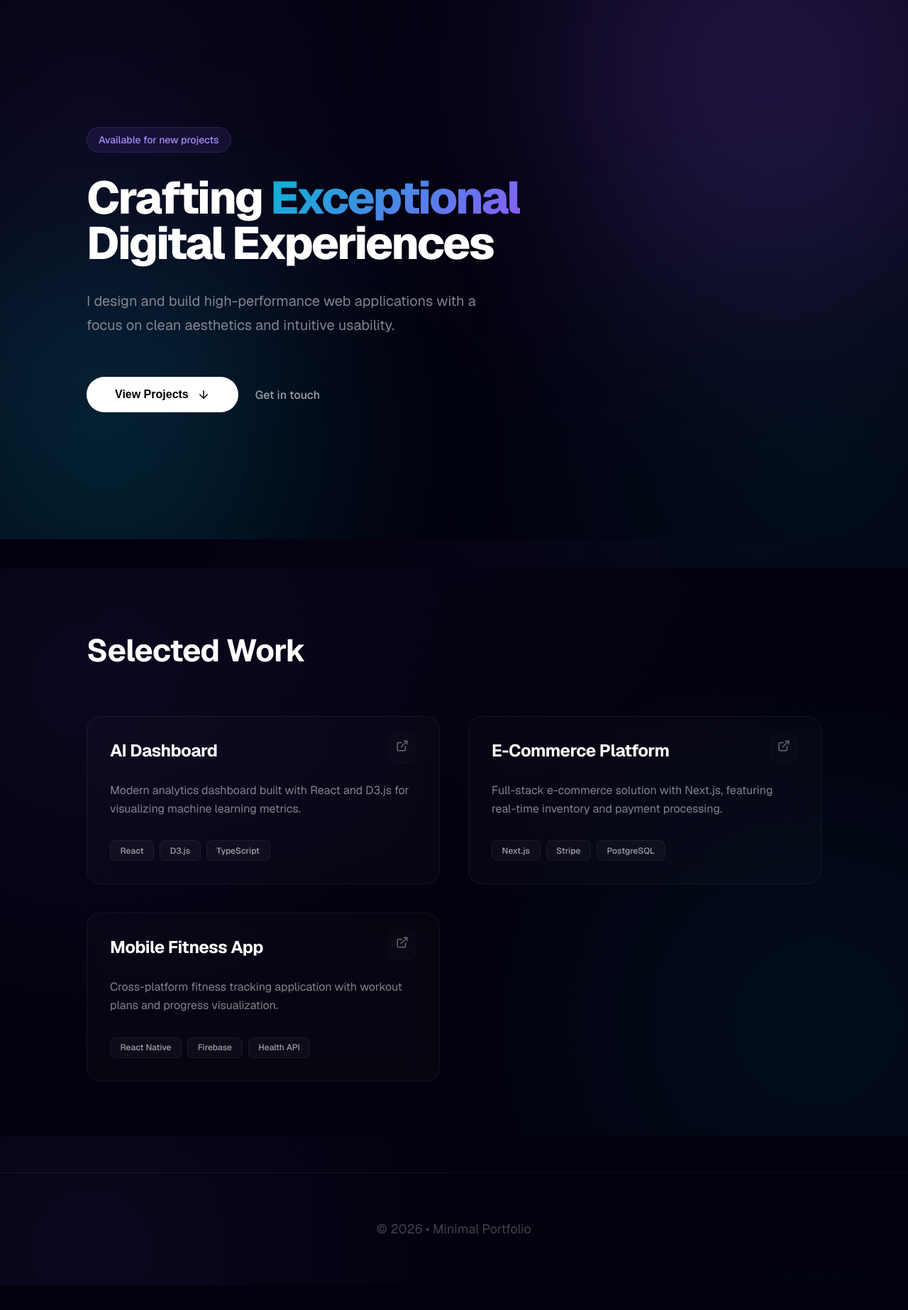
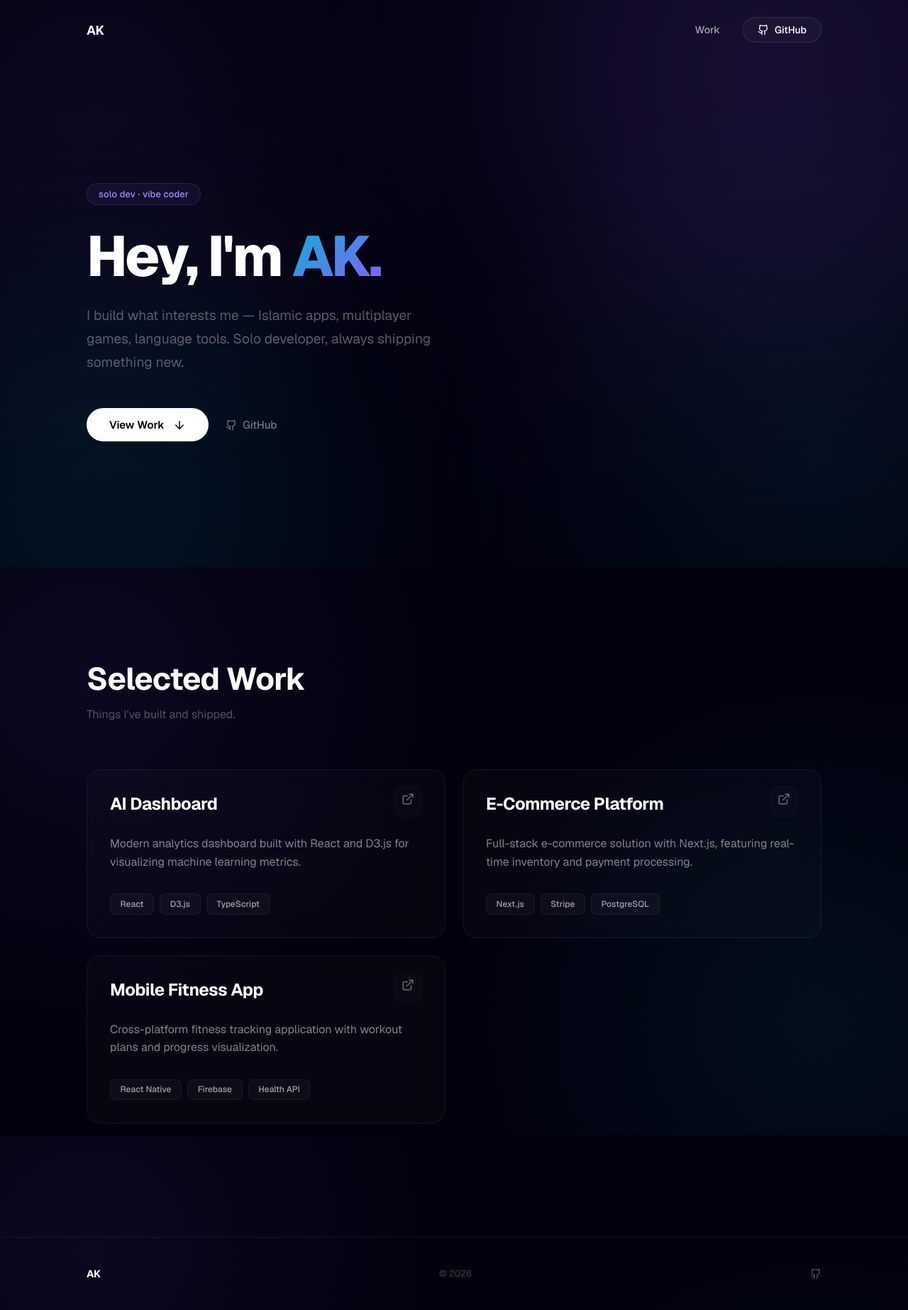
Before and after one commit to HalalifyMusic/digital-portfolio, a Next.js app: page / in a window 1280 px wide. Shown: the whole page at 71% size. Before the commit the page ends 1811 px from the top, so only its background shows below. Built offline with nearby package versions, Linux system fonts and the light colour scheme; no server answers; the database is empty.

Commit message:
redesign: professional portfolio with nav, real content, fixed projects

```diff
--- a/src/app/layout.tsx
+++ b/src/app/layout.tsx
@@ -13,15 +13,14 @@ const geistMono = Geist_Mono({
 });
 
 export const metadata: Metadata = {
-  title: "My Portfolio | Modern PWA",
-  description: "A showcase of my projects and work.",
+    title: "AK — Developer",
+    description: "Solo developer building Islamic apps, multiplayer games, language tools, and whatever else sparks an idea.",
     manifest: "/manifest.json",
-  themeColor: "#030014",
-  viewport: "width=device-width, initial-scale=1, maximum-scale=1, user-scalable=0",
+    themeColor: "#02000d",
     appleWebApp: {
         capable: true,
         statusBarStyle: "black-translucent",
-    title: "Portfolio",
+        title: "AK",
     },
 };
 
--- a/src/app/page.module.css
+++ b/src/app/page.module.css
@@ -5,37 +5,72 @@
 }
 
 .projectsSection {
-  padding: 8rem 0;
-  background: radial-gradient(circle at 50% 0%, rgba(139, 92, 246, 0.03), transparent 50%);
+    padding: 8rem 0 10rem;
+}
+
+.sectionHeader {
+    margin-bottom: 4rem;
 }
 
 .sectionTitle {
-  margin-bottom: 4rem;
     color: #fff;
+    margin-bottom: 0.5rem;
+}
+
+.sectionSubtitle {
+    font-size: 1rem;
+    color: #52525b;
+    opacity: 1;
 }
 
 .grid {
     display: grid;
-  grid-template-columns: repeat(auto-fit, minmax(340px, 1fr));
-  gap: 2.5rem;
+    grid-template-columns: repeat(auto-fill, minmax(360px, 1fr));
+    gap: 1.5rem;
 }
 
 .footer {
     margin-top: auto;
-  padding: 4rem 0;
-  text-align: center;
+    padding: 2.5rem 0;
+    border-top: 1px solid var(--glass-border);
+}
+
+.footerInner {
+    display: flex;
+    align-items: center;
+    justify-content: space-between;
+}
+
+.footerName {
+    font-size: 0.9rem;
+    font-weight: 700;
+    color: #fff;
+    letter-spacing: -0.01em;
+}
+
+.footerText {
+    font-size: 0.8rem;
+    color: #3f3f46;
+    opacity: 1;
+}
+
+.footerGithub {
     color: #52525b;
-  font-size: 0.875rem;
-  border-top: 1px solid var(--glass-border);
+    transition: color 0.2s;
+    display: flex;
+    align-items: center;
+}
+
+.footerGithub:hover {
+    color: #fff;
 }
 
 @media (max-width: 768px) {
     .grid {
         grid-template-columns: 1fr;
-    gap: 1.5rem;
     }
 
     .projectsSection {
-    padding: 6rem 0;
+        padding: 6rem 0 8rem;
     }
 }
--- a/src/app/page.tsx
+++ b/src/app/page.tsx
@@ -1,11 +1,13 @@
 "use client";
 
+import Nav from "@/components/Nav";
 import Hero from "@/components/Hero";
 import ProjectCard from "@/components/ProjectCard";
 import { getProjects, Project } from "@/actions/projects";
 import styles from "./page.module.css";
 import { useEffect, useState } from "react";
 import { motion } from "framer-motion";
+import { Github } from "lucide-react";
 
 export default function Home() {
     const [projects, setProjects] = useState<Project[]>([]);
@@ -16,24 +18,26 @@ export default function Home() {
 
     return (
         <main className={styles.main}>
+            <Nav />
             <Hero />
 
             <section id="projects" className={styles.projectsSection}>
                 <div className="container">
-          <motion.h2
-            className={styles.sectionTitle}
+                    <motion.div
+                        className={styles.sectionHeader}
                         initial={{ opacity: 0, x: -20 }}
                         whileInView={{ opacity: 1, x: 0 }}
                         viewport={{ once: true }}
                         transition={{ duration: 0.6 }}
                     >
-            Selected Work
-          </motion.h2>
+                        <h2 className={styles.sectionTitle}>Selected Work</h2>
+                        <p className={styles.sectionSubtitle}>Things I've built and shipped.</p>
+                    </motion.div>
                     <div className={styles.grid}>
                         {projects.map((project, index) => (
                             <motion.div
                                 key={project.id}
-                initial={{ opacity: 0, y: 20 }}
+                                initial={{ opacity: 0, y: 24 }}
                                 whileInView={{ opacity: 1, y: 0 }}
                                 viewport={{ once: true }}
                                 transition={{ duration: 0.5, delay: index * 0.1 }}
@@ -47,9 +51,20 @@ export default function Home() {
 
             <footer className={styles.footer}>
                 <div className="container">
-          <p>© {new Date().getFullYear()} • Minimal Portfolio</p>
+                    <div className={styles.footerInner}>
+                        <span className={styles.footerName}>AK</span>
+                        <p className={styles.footerText}>© {new Date().getFullYear()}</p>
+                        <a
+                            href="https://github.com/HalalifyMusic"
+                            target="_blank"
+                            rel="noopener noreferrer"
+                            className={styles.footerGithub}
+                        >
+                            <Github size={16} />
+                        </a>
                     </div>
-      </footer >
+                </div>
+            </footer>
         </main>
     );
 }
--- a/src/components/Hero.module.css
+++ b/src/components/Hero.module.css
@@ -1,38 +1,46 @@
 .hero {
-    min-height: 95vh;
+    min-height: 100vh;
     display: flex;
     align-items: center;
     position: relative;
     overflow: hidden;
+    padding-top: 5rem;
 }
 
 .content {
     position: relative;
     z-index: 10;
-    max-width: 850px;
+    max-width: 750px;
 }
 
 .badge {
     display: inline-block;
-    padding: 0.5rem 1rem;
+    padding: 0.4rem 1rem;
     border-radius: 100px;
-    background: rgba(139, 92, 246, 0.1);
+    background: rgba(139, 92, 246, 0.08);
     border: 1px solid rgba(139, 92, 246, 0.2);
     color: #a78bfa;
-    font-size: 0.875rem;
+    font-size: 0.8rem;
     font-weight: 500;
     margin-bottom: 2rem;
+    letter-spacing: 0.02em;
+    text-transform: lowercase;
 }
 
 .title {
-    margin-bottom: 2rem;
+    margin-bottom: 1.75rem;
+    font-size: 5rem;
+    font-weight: 800;
+    letter-spacing: -0.04em;
+    line-height: 1;
 }
 
 .subtitle {
-    font-size: 1.25rem;
-    color: #a1a1aa;
-    margin-bottom: 3.5rem;
-    max-width: 600px;
+    font-size: 1.2rem;
+    color: #71717a;
+    margin-bottom: 3rem;
+    max-width: 520px;
+    line-height: 1.7;
 }
 
 .actions {
@@ -45,59 +53,68 @@
     display: inline-flex;
     align-items: center;
     gap: 0.75rem;
-    padding: 1rem 2.5rem;
+    padding: 0.875rem 2rem;
     background: #fff;
     color: #000;
     border-radius: 100px;
     border: none;
-    font-size: 1rem;
+    font-size: 0.95rem;
     font-weight: 600;
     cursor: pointer;
     transition: all 0.3s cubic-bezier(0.4, 0, 0.2, 1);
+    font-family: inherit;
 }
 
 .cta:hover {
     transform: translateY(-2px);
-    box-shadow: 0 15px 30px -10px rgba(255, 255, 255, 0.4);
+    box-shadow: 0 12px 28px -8px rgba(255, 255, 255, 0.35);
 }
 
 .secondaryCta {
+    display: inline-flex;
+    align-items: center;
+    gap: 0.5rem;
     font-weight: 500;
-    color: #fff;
-    opacity: 0.6;
-    transition: opacity 0.2s;
+    font-size: 0.95rem;
+    color: #71717a;
+    transition: color 0.2s;
 }
 
 .secondaryCta:hover {
-    opacity: 1;
+    color: #fff;
 }
 
 .glow1,
 .glow2 {
     position: absolute;
     border-radius: 50%;
-    filter: blur(140px);
+    filter: blur(160px);
     z-index: 1;
-    opacity: 0.25;
+    opacity: 0.18;
+    pointer-events: none;
 }
 
 .glow1 {
-    width: 600px;
-    height: 600px;
+    width: 700px;
+    height: 700px;
     background: var(--primary);
-    top: -200px;
-    right: -100px;
+    top: -250px;
+    right: -150px;
 }
 
 .glow2 {
     width: 500px;
     height: 500px;
     background: var(--secondary);
-    bottom: -100px;
+    bottom: -150px;
     left: -100px;
 }
 
 @media (max-width: 768px) {
+    .title {
+        font-size: 3.5rem;
+    }
+
     .actions {
         flex-direction: column;
         align-items: flex-start;
--- a/src/components/Hero.tsx
+++ b/src/components/Hero.tsx
@@ -1,13 +1,12 @@
 "use client";
 
 import styles from "./Hero.module.css";
-import { ArrowDown } from "lucide-react";
+import { ArrowDown, Github } from "lucide-react";
 import { motion } from "framer-motion";
 
 export default function Hero() {
     const scrollToProjects = () => {
-        const projectsSection = document.getElementById("projects");
-        projectsSection?.scrollIntoView({ behavior: "smooth" });
+        document.getElementById("projects")?.scrollIntoView({ behavior: "smooth" });
     };
 
     return (
@@ -25,24 +24,30 @@ export default function Hero() {
                         transition={{ delay: 0.2, duration: 0.5 }}
                         className={styles.badge}
                     >
-                        Available for new projects
+                        solo dev · vibe coder
                     </motion.div>
 
                     <h1 className={styles.title}>
-                        Crafting <span className="primary-gradient">Exceptional</span> <br />
-                        Digital Experiences
+                        Hey, I'm <span className="primary-gradient">AK.</span>
                     </h1>
                     <p className={styles.subtitle}>
-                        I design and build high-performance web applications with a focus on clean aesthetics and intuitive usability.
+                        I build what interests me — Islamic apps, multiplayer games, language tools.
+                        Solo developer, always shipping something new.
                     </p>
 
                     <div className={styles.actions}>
                         <button onClick={scrollToProjects} className={styles.cta}>
-                            <span>View Projects</span>
+                            <span>View Work</span>
                             <ArrowDown size={18} />
                         </button>
-                        <a href="mailto:hello@example.com" className={styles.secondaryCta}>
-                            Get in touch
+                        <a
+                            href="https://github.com/HalalifyMusic"
+                            target="_blank"
+                            rel="noopener noreferrer"
+                            className={styles.secondaryCta}
+                        >
+                            <Github size={16} />
+                            GitHub
                         </a>
                     </div>
                 </motion.div>
--- /dev/null
+++ b/src/components/Nav.module.css
@@ -0,0 +1,72 @@
+.nav {
+    position: fixed;
+    top: 0;
+    left: 0;
+    right: 0;
+    z-index: 100;
+    padding: 1.5rem 0;
+    transition: all 0.3s ease;
+}
+
+.scrolled {
+    background: rgba(2, 0, 13, 0.85);
+    backdrop-filter: blur(20px);
+    -webkit-backdrop-filter: blur(20px);
+    border-bottom: 1px solid rgba(255, 255, 255, 0.05);
+    padding: 1rem 0;
+}
+
+.inner {
+    display: flex;
+    align-items: center;
+    justify-content: space-between;
+}
+
+.logo {
+    font-size: 1.125rem;
+    font-weight: 700;
+    letter-spacing: -0.02em;
+    color: #fff;
+    cursor: default;
+}
+
+.links {
+    display: flex;
+    align-items: center;
+    gap: 2rem;
+}
+
+.link {
+    background: none;
+    border: none;
+    color: #a1a1aa;
+    font-size: 0.9rem;
+    font-weight: 500;
+    cursor: pointer;
+    transition: color 0.2s;
+    font-family: inherit;
+    padding: 0;
+}
+
+.link:hover {
+    color: #fff;
+}
+
+.github {
+    display: inline-flex;
+    align-items: center;
+    gap: 0.5rem;
+    padding: 0.5rem 1.25rem;
+    border-radius: 100px;
+    border: 1px solid rgba(255, 255, 255, 0.1);
+    color: #fff;
+    font-size: 0.875rem;
+    font-weight: 500;
+    transition: all 0.2s;
+    background: rgba(255, 255, 255, 0.03);
+}
+
+.github:hover {
+    border-color: rgba(255, 255, 255, 0.25);
+    background: rgba(255, 255, 255, 0.07);
+}
--- /dev/null
+++ b/src/components/Nav.tsx
@@ -0,0 +1,43 @@
+"use client";
+
+import { useState, useEffect } from "react";
+import { Github } from "lucide-react";
+import styles from "./Nav.module.css";
+
+export default function Nav() {
+    const [scrolled, setScrolled] = useState(false);
+
+    useEffect(() => {
+        const handler = () => setScrolled(window.scrollY > 20);
+        window.addEventListener("scroll", handler);
+        return () => window.removeEventListener("scroll", handler);
+    }, []);
+
+    const scrollTo = (id: string) => {
+        document.getElementById(id)?.scrollIntoView({ behavior: "smooth" });
+    };
+
+    return (
+        <nav className={`${styles.nav} ${scrolled ? styles.scrolled : ""}`}>
+            <div className="container">
+                <div className={styles.inner}>
+                    <span className={styles.logo}>AK</span>
+                    <div className={styles.links}>
+                        <button onClick={() => scrollTo("projects")} className={styles.link}>
+                            Work
+                        </button>
+                        <a
+                            href="https://github.com/HalalifyMusic"
+                            target="_blank"
+                            rel="noopener noreferrer"
+                            className={styles.github}
+                        >
+                            <Github size={16} />
+                            <span>GitHub</span>
+                        </a>
+                    </div>
+                </div>
+            </div>
+        </nav>
+    );
+}
```
Also changed, not shown: src/data/projects.json (+6 -6 lines). Lines whose indentation alone changed are shown as unchanged.
